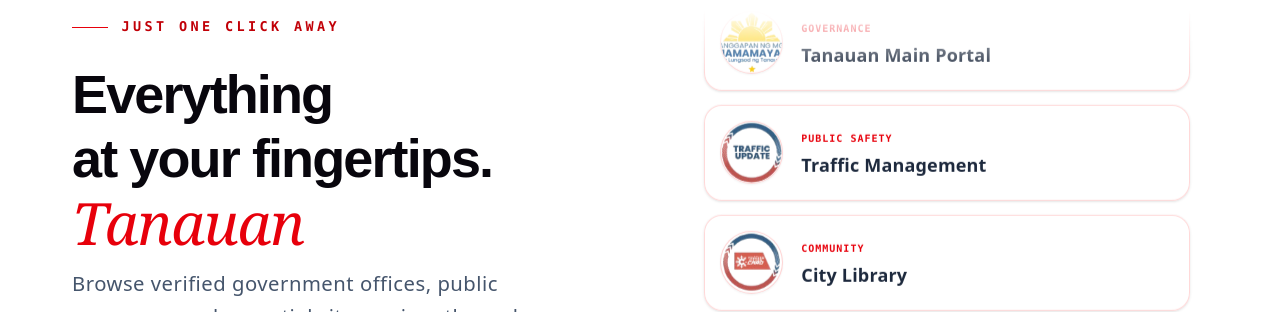
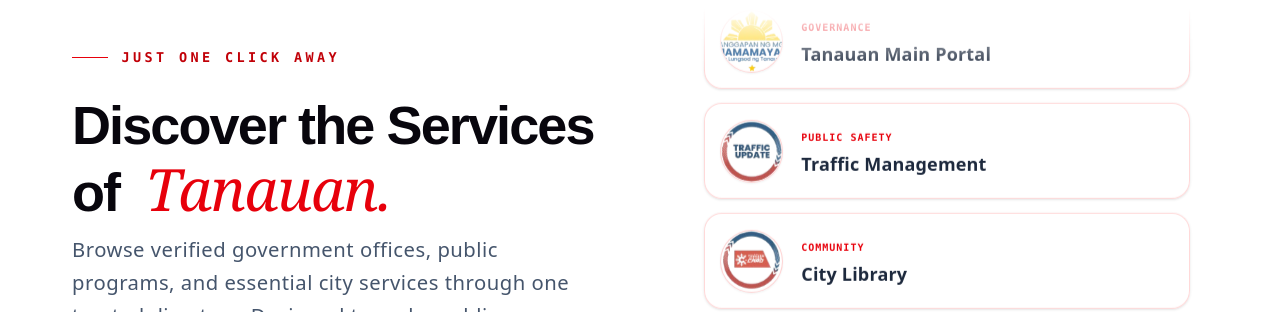
Before and after one commit to RicRicRicRicRicRic/tanauancity_redeisgn_OJT, a React (Vite) app in the folder tanauan/: page / in a window 1280 px wide. Shown: the part 8980-9292 px from the top of the page. Built offline with nearby package versions, Linux system fonts and the light colour scheme; no server answers.

Commit message:
Update GovernmentLinksSection.tsx

```diff
--- a/tanauan/src/components/sections/GovernmentLinksSection.tsx
+++ b/tanauan/src/components/sections/GovernmentLinksSection.tsx
@@ -147,14 +147,14 @@
               {/* Enhanced Editorial Headline */}
               <div className="space-y-4">
                 <h2 className="display-heading text-4xl md:text-5xl lg:text-5xl leading-[1.06] text-slate-900">
-                  Everything <p> </p>
+                  Discover the Services<p> </p>
 
                   <span className="font-semibold">
-                    at your fingertips.
+                    of &nbsp;
                   </span>
-                  <br/>
+
                   <span className="serif-highlight text-red-600 text-[1.08em]">
-                    Tanauan
+                    Tanauan.
                   </span>
                   <br/>
                 </h2>
```
